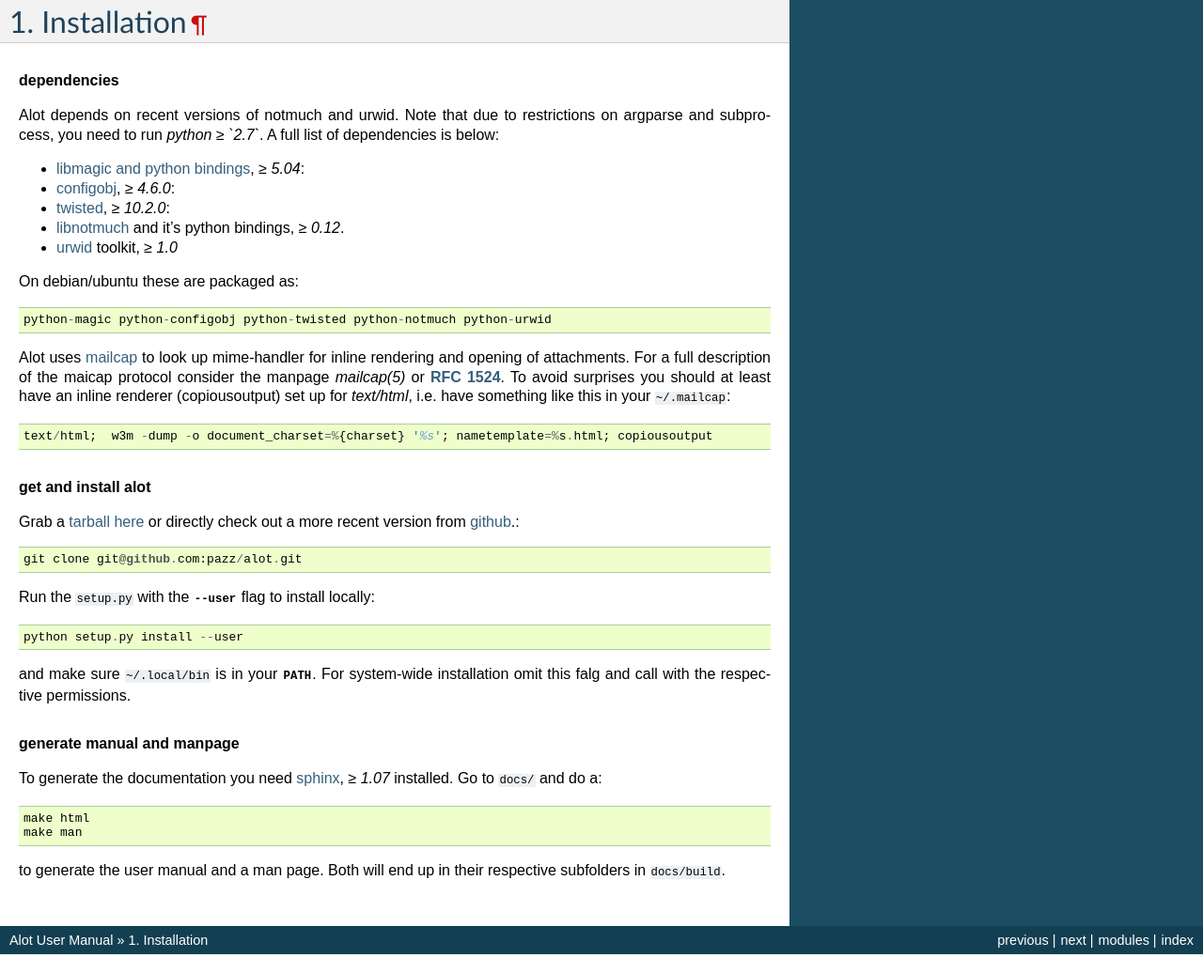
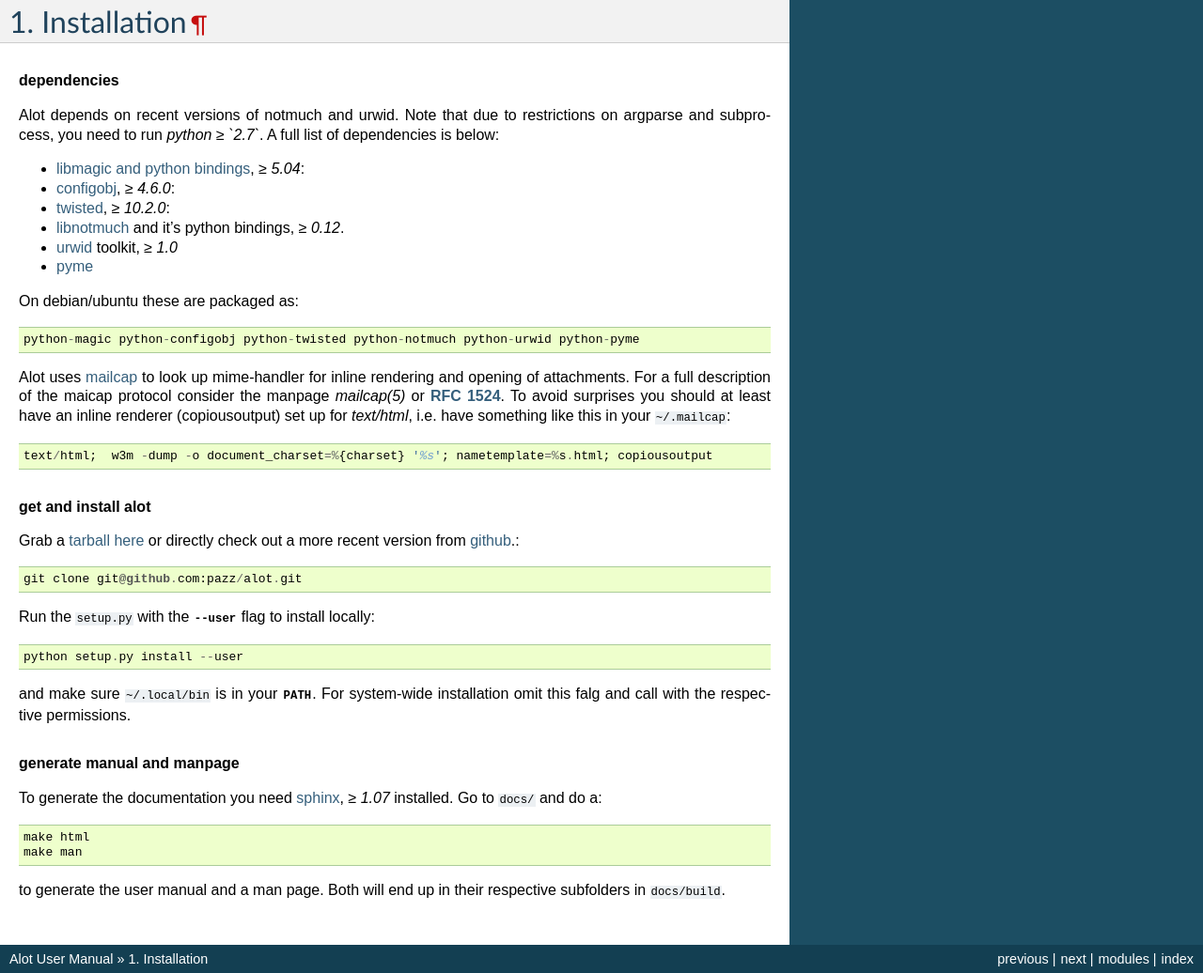
Before and after one commit to pazz/alot, a Sphinx documentation site: the page built from docs/source/installation.rst, in a window 1280 px wide. Shown: the whole page at 94% size. Built offline with Sphinx 7.4.7, drawn with Linux system fonts in a browser that asks for light colours.

Commit message:
Add pyme as a dependency in setup.py and the docs

```diff
--- a/docs/source/installation.rst
+++ b/docs/source/installation.rst
@@ -12,10 +12,11 @@
 * `twisted <http://twistedmatrix.com/trac/>`_, ≥ `10.2.0`:
 * `libnotmuch <http://notmuchmail.org/>`_ and it's python bindings, ≥ `0.12`.
 * `urwid <http://excess.org/urwid/>`_ toolkit, ≥ `1.0`
+* `pyme <http://pyme.sourceforge.net/>`_
 
 On debian/ubuntu these are packaged as::
 
-  python-magic python-configobj python-twisted python-notmuch python-urwid
+  python-magic python-configobj python-twisted python-notmuch python-urwid python-pyme
 
 Alot uses `mailcap <http://en.wikipedia.org/wiki/Mailcap>`_ to look up mime-handler for inline
 rendering and opening of attachments.  For a full description of the maicap protocol consider the
--- a/setup.py
+++ b/setup.py
@@ -28,6 +28,7 @@
         'twisted (>=10.2.0)',
         'magic',
         'configobj (>=4.6.0)',
-        'subprocess (>=2.7)'],
+        'subprocess (>=2.7)',
+	'pyme'],
       provides='alot',
 )
```
